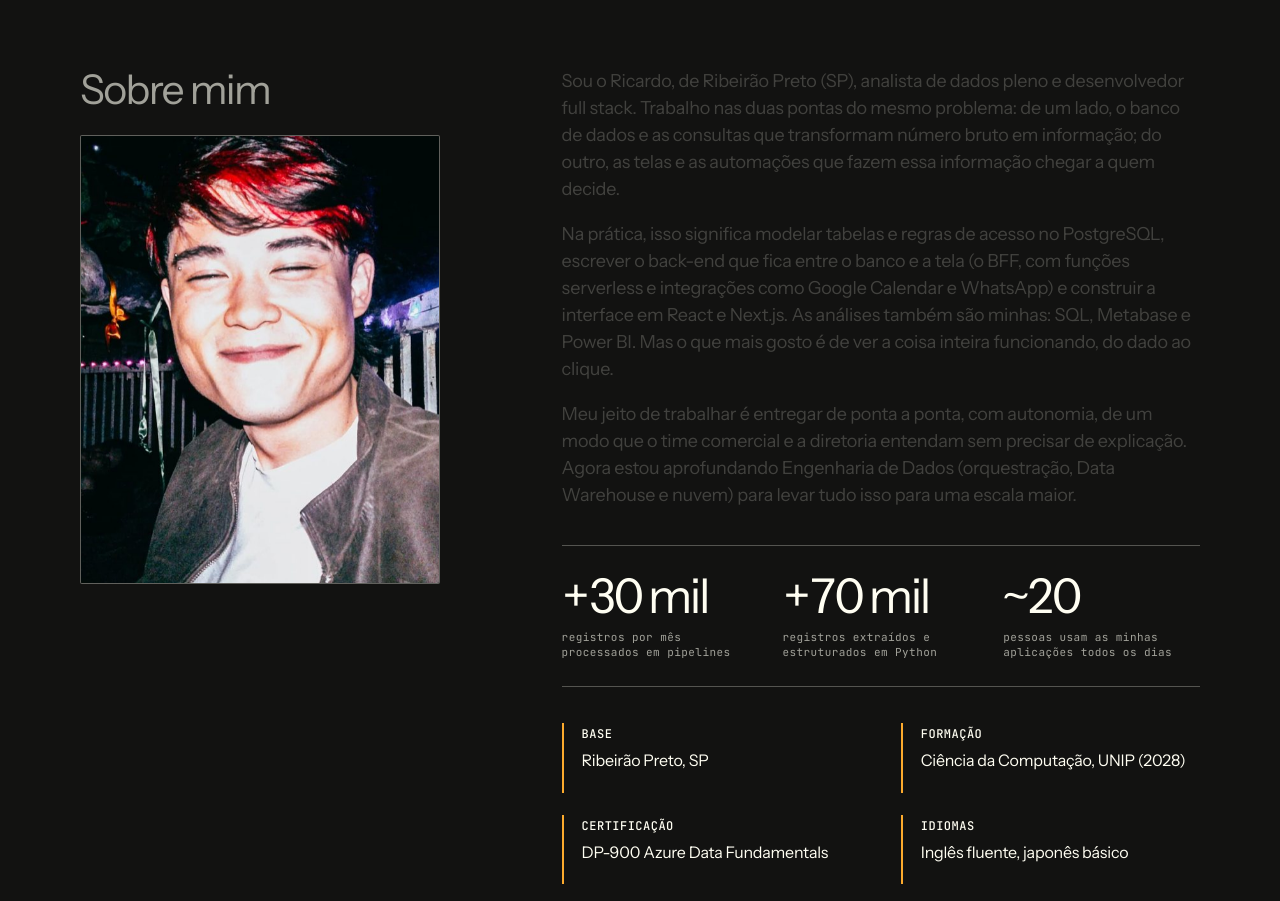
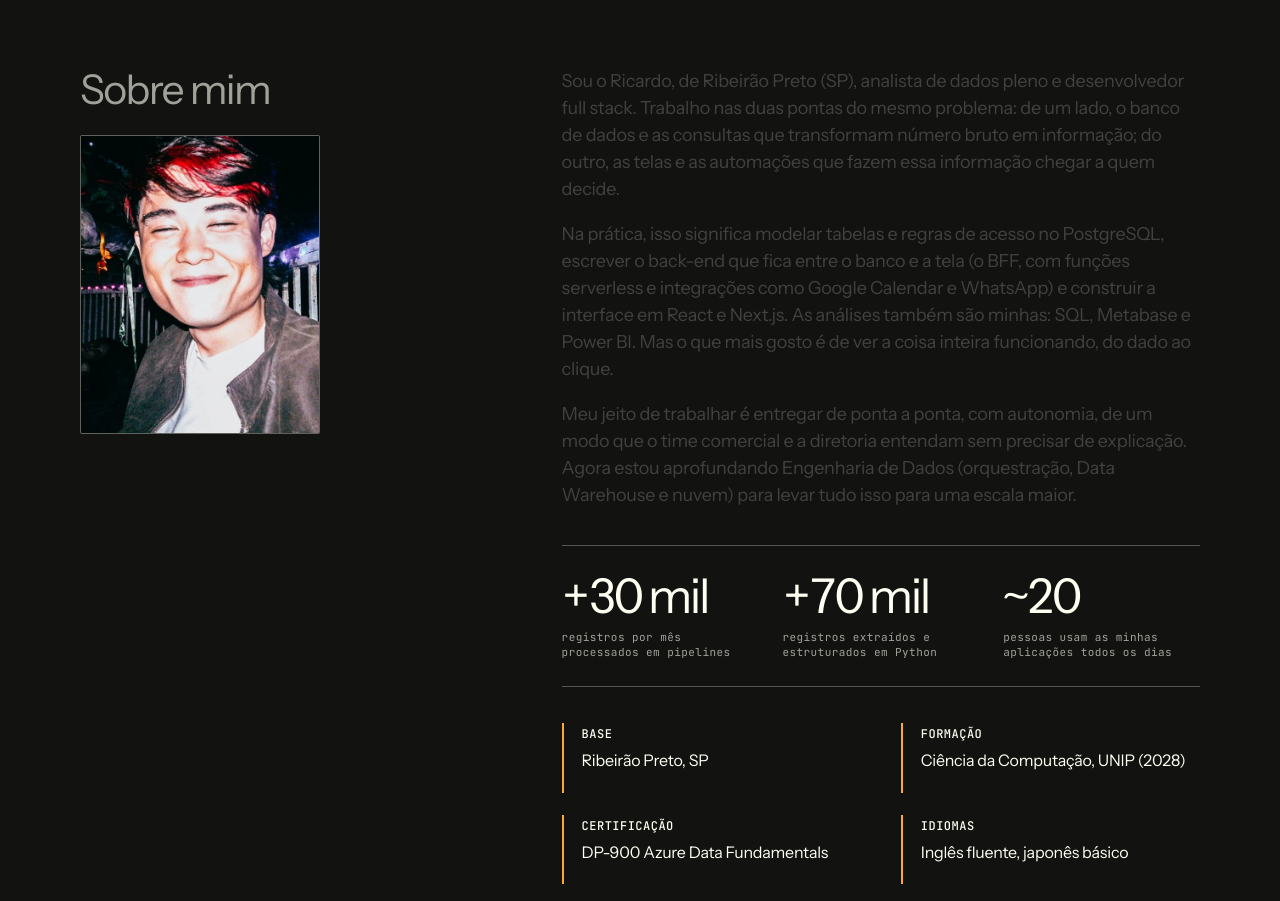
Before and after one commit to maemura01/portfolio, a Next.js app: page / in a window 1280 px wide. Shown: the part 1480-2381 px from the top of the page. Built offline with nearby package versions, Linux system fonts and the light colour scheme.

Commit message:
style: foto do Sobre mim menor

```diff
--- a/app/globals.css
+++ b/app/globals.css
@@ -537,3 +537,5 @@ button.btn-amber { border: 0; cursor: pointer; }
 .contato { width: 450px; }
 .ct-link { grid-template-columns: 74px minmax(0, 1fr) auto; }
 .ct-val { font-size: 15px; overflow-wrap: normal; white-space: nowrap; }
+.sobre-h .foto { max-width: 240px; }
+@media (max-width: 560px) { .sobre-h .foto { max-width: 200px; } }
```
